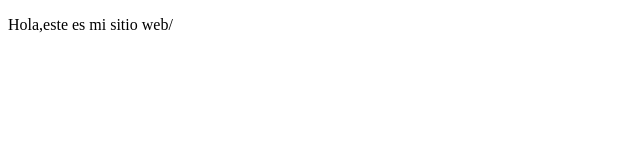
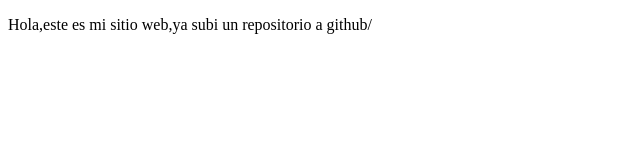
Before and after one commit to FromIndex/proyectoDemoCursoPrework, a plain HTML site: page index.html in a window 1280 px wide. Shown: the whole page, without its empty margins (0-640 px from the left). Drawn offline with Linux system fonts and the light colour scheme.

Commit message:
cambios agregados

```diff
--- a/index.html
+++ b/index.html
@@ -7,7 +7,7 @@
     <title>Hola Mundo</title>
 </head>
 <body>
-    <p>Hola,este es mi sitio web/</p>
+    <p>Hola,este es mi sitio web,ya subi un repositorio a github/</p>
 
 </body>
 </html>
```
